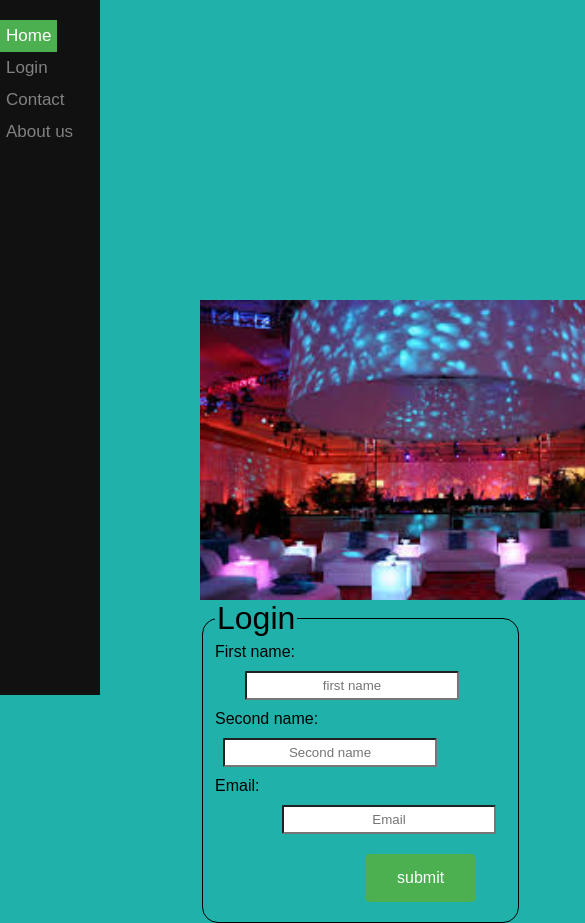
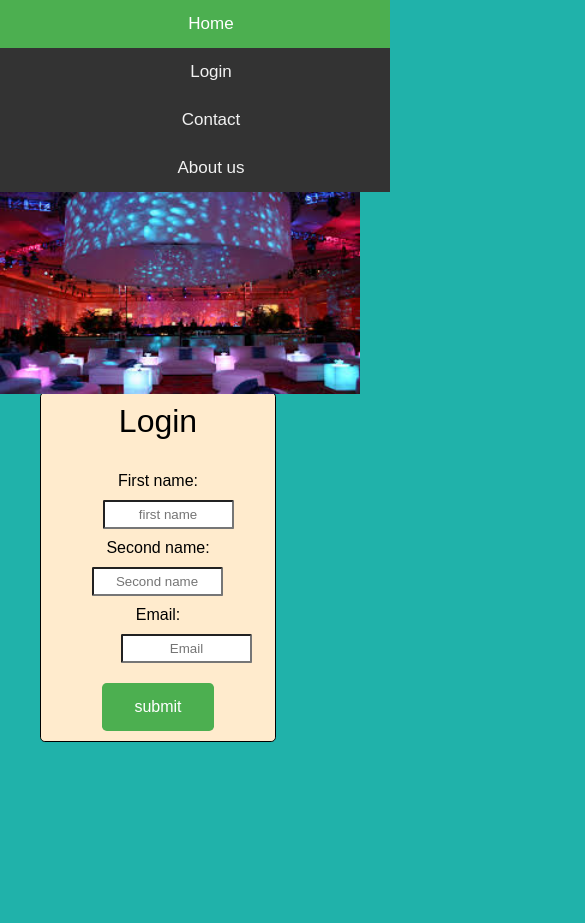
Before and after one commit to mozzy22/Event-level-App, a plain HTML site: page html/Front.html in a window 390 px wide. Shown: the top 923 px of the page, 585 px wide, since content can reach past the window. After the commit the page ends 844 px from the top, so only its background shows below. Drawn offline with Linux system fonts and the light colour scheme.

Commit message:
correct responsiveness[#160163573]

```diff
--- a/css/front.css
+++ b/css/front.css
@@ -9,21 +9,27 @@ body {
     margin-left:600px;
     width:30%;
     margin-top:70px;
+    border-style: solid;
+    border-color: black;
+    border-radius:0.3rem;
+    border-width:1px;
+    text-align:center;
 
 }
 
-#field{
-    border:solid black;
-    border-width: 0.1px;
-    border-radius: 1rem ;
+p{
+    text-align: center;
+    margin-top:10px;
+    font-family:sans-serif;
+    font-size:xx-large;
+}
 
-}
 .inputbutton1 {
     text-align: center;
     padding: 5px;
     margin:10px;
     margin-left: 30px;
-    width:200px;
+    width:50%;
     border-radius:0.1rem;
 
 }.inputbutton2 {
@@ -31,7 +37,7 @@ body {
     padding: 5px;
     margin:10px;
     margin-left: 8px;
-    width:200px;
+    width:50%;
     border-radius:0.1rem;
 
 }
@@ -41,7 +47,7 @@ body {
     padding: 5px;
     margin:10px;
     margin-left:67px;
-    width:200px;
+    width:50%;
     border-radius:0.1rem;
 
 }
@@ -50,7 +56,6 @@ body {
 
     padding: 5px;
     margin:10px;
-    margin-left: 150px;
     background-color:#4CAF50;
     border: none;
     border-radius: 0.3rem;
@@ -59,6 +64,7 @@ body {
     text-align: center;
     display: inline-block;
     font-size: 16px;
+
 
 }
 
@@ -95,8 +101,8 @@ body {
 
 
   #image1 {
-      height :300px;
-      width:500px;
+      height :50%;
+      width:100%;
   }
 
   #image2 {
@@ -106,14 +112,9 @@ body {
 
 
 
- legend{
-
-    font-family:sans-serif;
-    font-size:xx-large;
- }
 
  span{
-
+    margin:10px;
     font-family:sans-serif;
     font-size:medium;
     font-weight:0.1px;
@@ -124,57 +125,69 @@ body {
     #image2 {
         display:none;
     }
+    #image1 {
+        height :200px;
+        width:200px;
+    }
     #left {
         margin-top:0px;
-        height:300px;
+        height:40%;
+        width:50%;
         margin-left:200px;
 
     }
 
     #form {
-        margin-left:200px;
         width:30%;
         margin-top:300px;
 
+
     }
 
-    .topnav{
-
-        height: 80%;
-        width: 100px;
-        position: fixed;
-        z-index: 1;
-        top: 0;
-        left: 0;
-        background-color: #111;
-        overflow-x: hidden;
-        padding-top: 20px;
+    .topnav a {
+        float: none;
+        width: 100%;
+        display:block;
     }
-
-    .topnav a{
-        padding: 6px ;
-        text-decoration: none;
-        font-size: 17px;
-        color: #818181;
-        display: block;
-    }
-
-
-    body {
-        margin: 0;
-        font-family:  sans-serif;
-        background-color:chartreuse;
-      }
 
   }
 
 
 
-@media only screen and (max-width: 768px) {
+@media only screen and ( max-width: 900px) {
     body {
         margin: 0;
         font-family:  sans-serif;
         background-color:lightseagreen;
       }
+      #image2 {
+        display:none;
+    }
 
+    #form {
+        text-align:center;
+        width:60%;
+        margin-top:200px;
+        background-color:blanchedalmond;
+        margin-left:40px;
+
+    }
+
+
+      #left {
+        margin:0px;
+        width: 120px;
+        margin-right: 40px;
+
+      }
+      #image1 {
+        height :300%;
+        width:300%;
+        margin-right: 0px;
+    }
+    .topnav a {
+        float: none;
+        width: 100%;
+        display:block;
+    }
 }
--- a/html/Front.html
+++ b/html/Front.html
@@ -9,7 +9,7 @@
     <meta name="keywords"  lang ="en-us"  content="events, event, app, level-up, andela">
     <meta name="author" content="Mutesasira Moses">
     <meta name="viewport" content="width=device-width, initial-scale=1.0, maximum-scale=1, user-scale-scalable=0">
-    <meta http-equiv ="X-UA-Compatible" content = "IE-edge, chrome = 1" >
+    <!-- <meta http-equiv ="X-UA-Compatible" content = "IE-edge, chrome = 1" > -->
     <meta  name = "handheldfriendly" content = "true">
   </head>
   <body>
@@ -34,8 +34,7 @@
 
       <div  id = "form">
       <form method = "POST">
-          <fieldset id = "field">
-              <legend>Login</legend>
+                 <p>Login</p>
           <div>
               <div class="input">
                  <span> First name:</span>
@@ -56,7 +55,7 @@
               <input class="inputbutton4"  type = "submit" value = "submit"/>
             </div>
           </div>
-        </fieldset>
+
       </form>
     </div>
 
```
